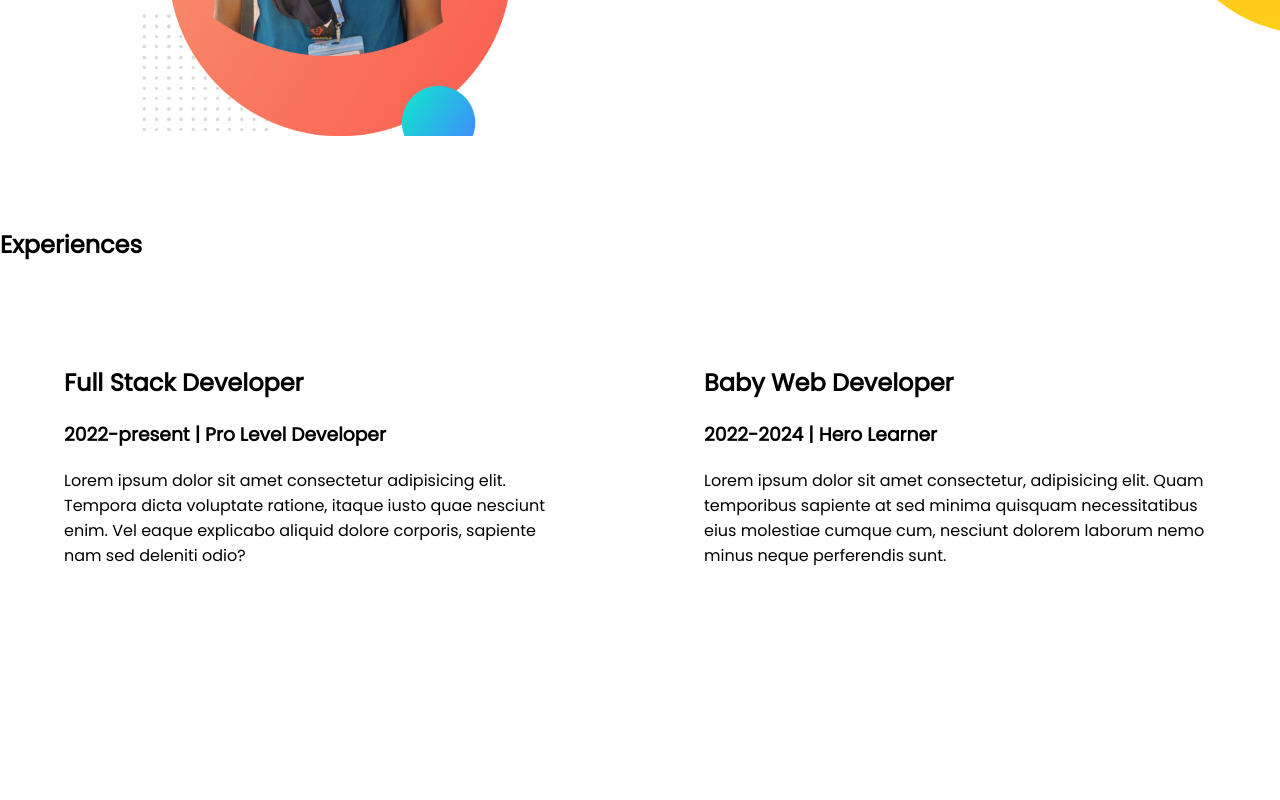
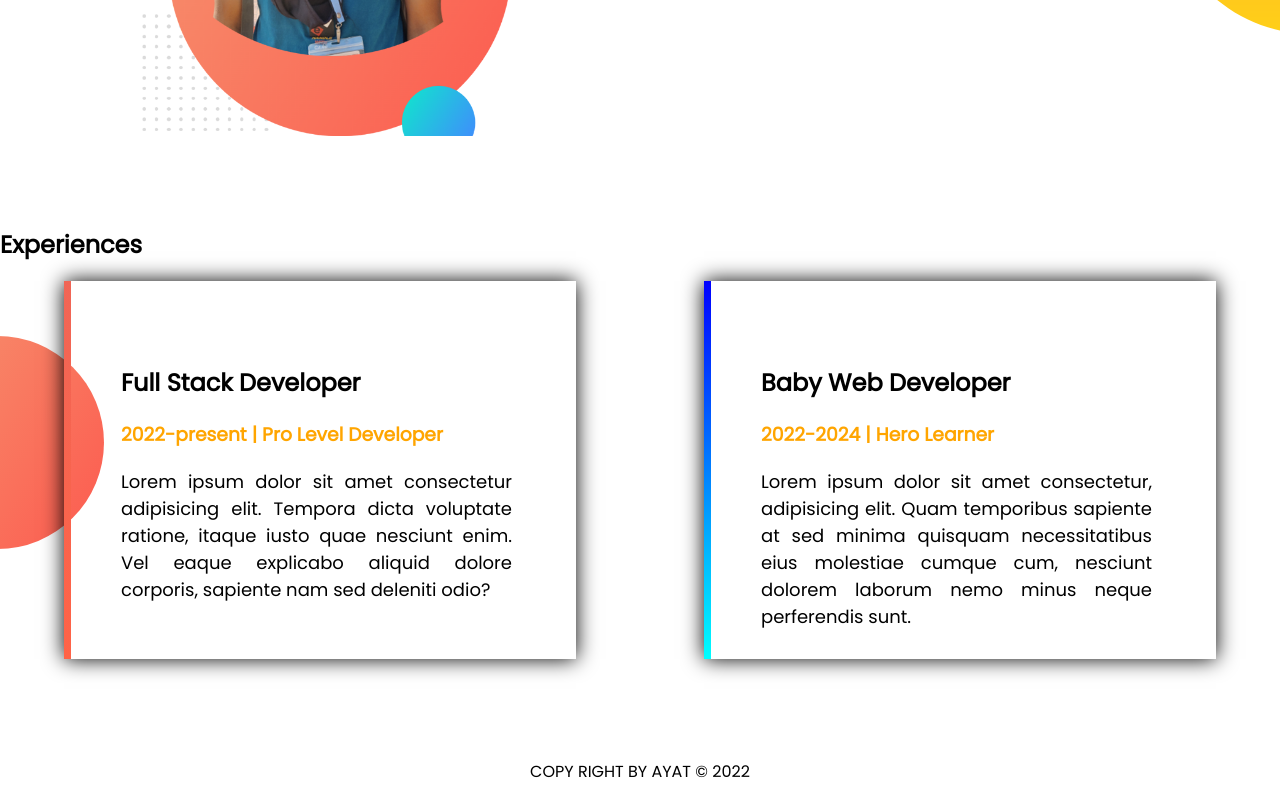
Before and after one commit to aytullahdev/developer-protfoli, a plain HTML site: page index.html in a window 1280 px wide. Shown: the part 1080-1880 px from the top of the page. Before the commit the page ends 1728 px from the top, so only its background shows below. Drawn offline with Linux system fonts and the light colour scheme.

Commit message:
all section done

```diff
--- a/index.html
+++ b/index.html
@@ -40,13 +40,13 @@
     <section id="exp-section" >
         <h1>Experiences</h1>
         <div class="flex-sec">
-            <div class="half-width">
+            <div class="half-width card" id="fullstackcard">
                 <h1>Full Stack Developer</h1>
                 <h3>2022-present | Pro Level Developer</h3>
                 <p>Lorem ipsum dolor sit amet consectetur adipisicing elit. Tempora dicta voluptate ratione, itaque iusto quae nesciunt enim. Vel eaque explicabo aliquid dolore corporis, sapiente nam sed deleniti odio?</p>
 
             </div>
-            <div class="half-width">
+            <div class="half-width card" id="babyitem">
                 <h1>Baby Web Developer</h1>
                 <h3>2022-2024 | Hero Learner</h3>
                 <p>Lorem ipsum dolor sit amet consectetur, adipisicing elit. Quam temporibus sapiente at sed minima quisquam necessitatibus eius molestiae cumque cum, nesciunt dolorem laborum nemo minus neque perferendis sunt.</p>
@@ -55,6 +55,9 @@
         </div>
         </div>
     </section>
+    <footer>
+        <p>Copy Right by AYAT &copy; 2022</p>
+    </footer>
 
 
 
--- a/style.css
+++ b/style.css
@@ -44,3 +44,41 @@
     background-position: right;
 
 }
+.card{
+ box-shadow: 0 0 20px black;
+ width: 40%;
+ margin-left: 5%;
+ margin-right: 5%;
+ padding-left: 50px;
+ height:250px;
+
+
+}
+#fullstackcard{
+    border-left: 7px solid;
+    border-image: linear-gradient(hsl(6, 84%, 64%),tomato);
+    border-image-slice:1 ;
+}
+#babyitem{
+    border-left: 7px solid;
+    border-image: linear-gradient(blue,cyan);
+    border-image-slice:1 ;
+
+}
+.card h3{
+   color: orange;
+}
+.card p{
+    font-size: 18px;
+    text-align: justify;
+}
+#exp-section{
+    background-image: url(./images/exp-bg.png);
+    background-repeat: no-repeat;
+    background-position: left center;
+    margin-bottom: 100px;
+}
+footer p{
+    text-align: center;
+    text-transform: uppercase;
+}
```
